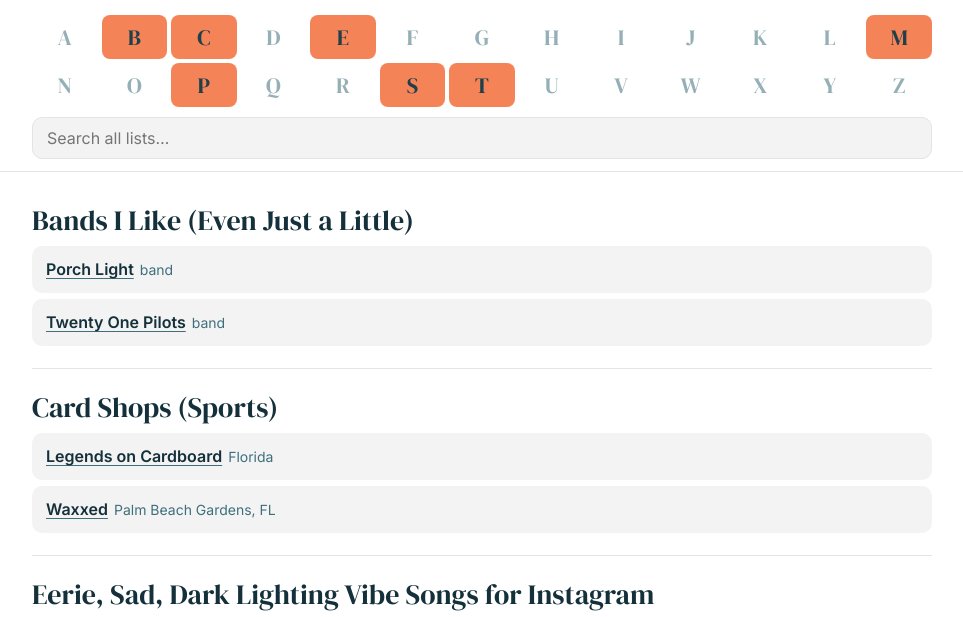
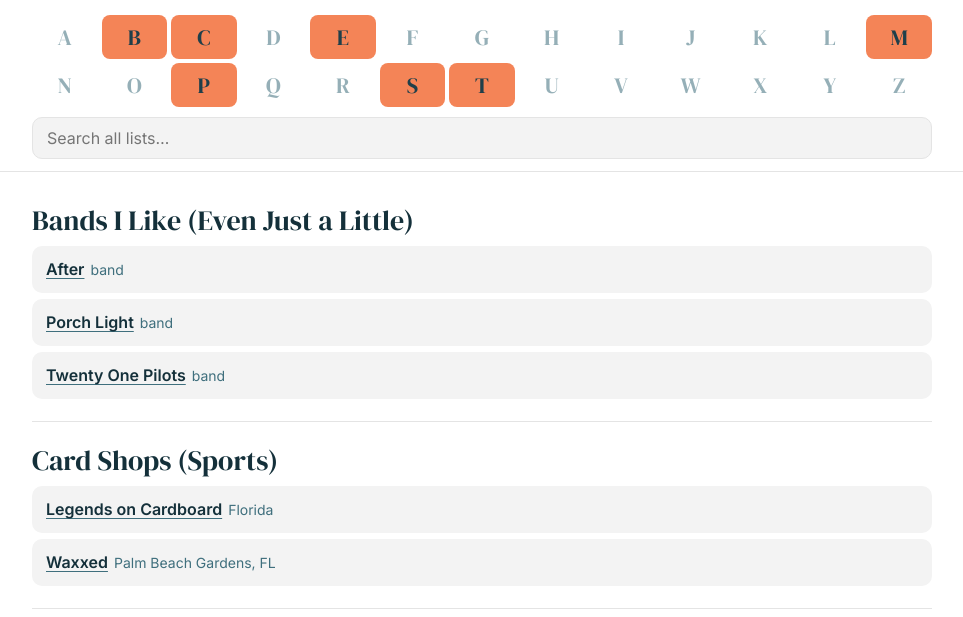
Before and after one commit to johnmagnuson19/EverythingList, a plain HTML site: page index.html in a window 1280 px wide. Shown: the part 110-727 px from the top of the page, without its empty margins (32-995 px from the left). Drawn offline with Linux system fonts and the light colour scheme.

Commit message:
Add After to Bands
Co-Authored-By: Claude Opus 5.5 <noreply@anthropic.com>
Claude-Session: https://claude.ai/code/session_01TfFp9EaAVgByDUEnnQwQYe

```diff
--- a/index.html
+++ b/index.html
@@ -82,6 +82,7 @@ const LISTS = [
     ["Recognize You","Porch Light"]]},
   {title:"Memories", locked:true, items:[]},
   {title:"Bands I Like (Even Just a Little)", items:[
+    ["After","band"],
     ["Porch Light","band"],
     ["Twenty One Pilots","band"]]},
   {title:"Throwback", items:[
```
